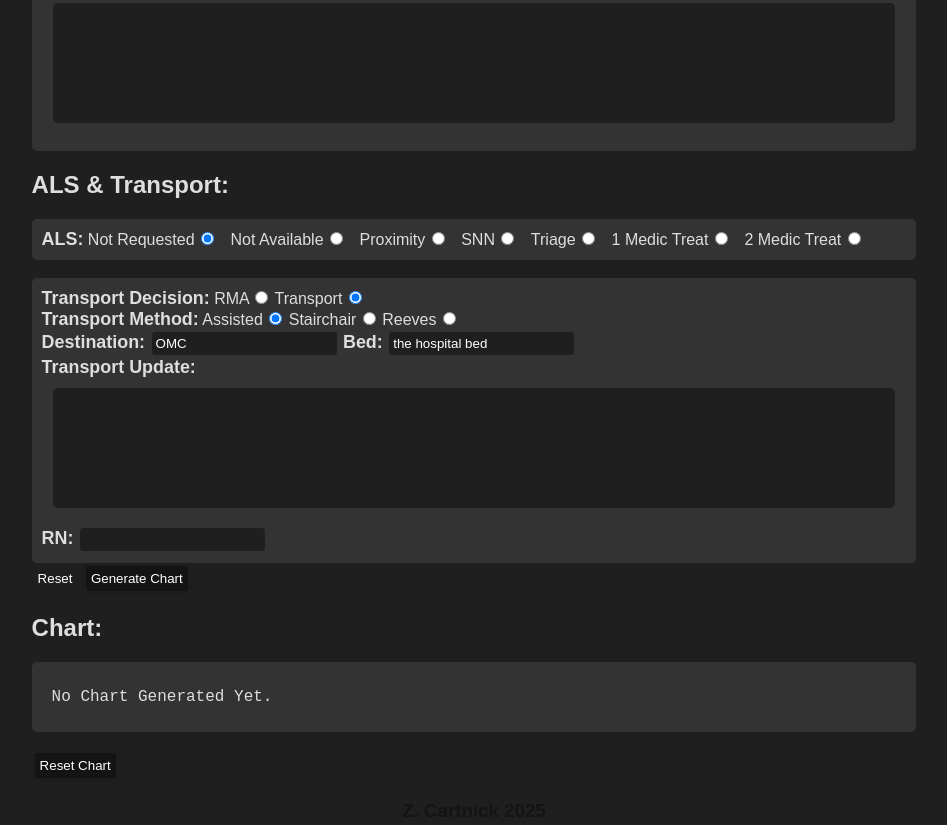
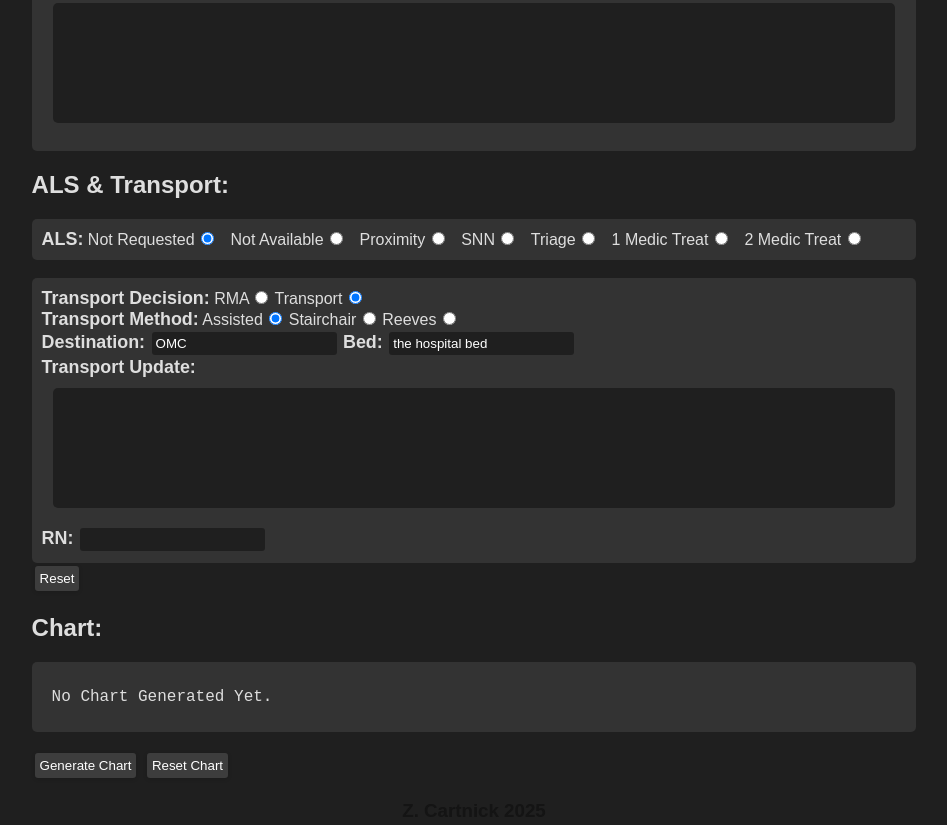
Before and after one commit to Cartnickz/Cartnickz.github.io, a plain HTML site: page chart-gen.html in a window 1280 px wide. Shown: the part 1458-2283 px from the top of the page, without its empty margins (166-1113 px from the left). Drawn offline with Linux system fonts and the light colour scheme.

Commit message:
Better Buttons

```diff
--- a/chart-gen-style.css
+++ b/chart-gen-style.css
@@ -43,7 +43,7 @@ input {
 
 button {
     color: white;
-    background-color: #141414;
+    background-color: #3d3d3d;
     border: none;
     padding: 5px 5px;
     margin: 3px 3px;
@@ -53,7 +53,7 @@ button {
 }
 
 button:hover {
-    background-color: #3d3d3d;
+    background-color: #141414;
 }
 
 .fields {
--- a/chart-gen.html
+++ b/chart-gen.html
@@ -447,8 +447,8 @@
                             <input type="text" id="rn-name" name="rn-name" value=" ">
                         </div>
 
-                        <input type="reset">
-                        <button id='generate-chart' type="button">Generate Chart</button>
+                        <button id='reset' type="button">Reset</button>
+
                     </div>
 
                 </div>
@@ -468,6 +468,7 @@
                     <p id="error-output" class="gen-output"></p>
                 </div>
                 <br />
+                <button id='generate-chart' type="button">Generate Chart</button>
                 <button id="reset-chart-gen" type="button">Reset Chart</button>
             </div>
 
```
